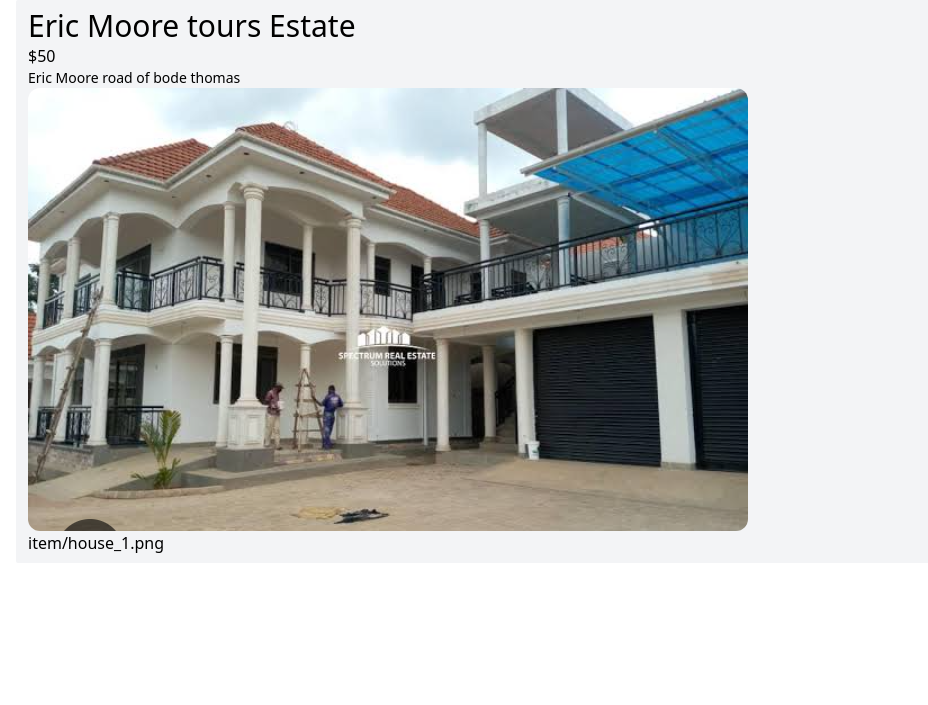
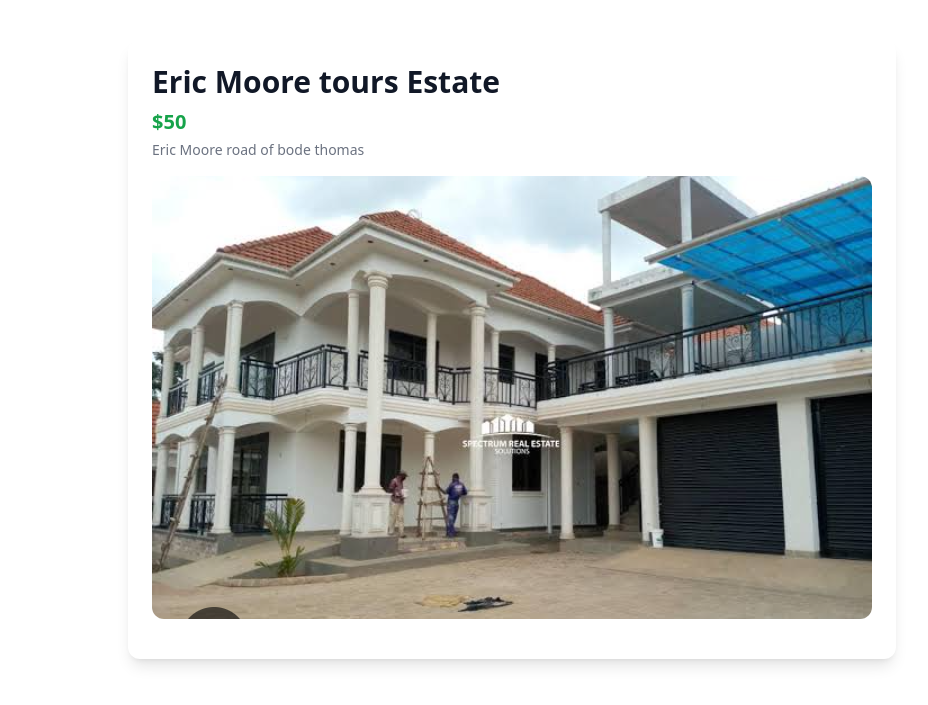
Before and after one commit to leoseis/lagos-state-appartments, a Django app: page /appartments/3/ in a window 1280 px wide. Shown: the part 30-735 px from the top of the page, without its empty margins (0-928 px from the left). Run offline with Django 4.2, Linux system fonts and the light colour scheme; data comes from the database, SQL or seed files in the repository; some libraries are stand-ins or nearby versions.

Commit message:
detaled page retyled

```diff
--- a/appartments/models.py
+++ b/appartments/models.py
@@ -12,5 +12,8 @@ class Appartment(models.Model):
     address = models.CharField(max_length=100)
     image =  models.ImageField(upload_to='item', blank=True, null=True)
 
+
+
+
     def __str__(self):
         return self.title
--- a/appartments/templates/appartment.html
+++ b/appartments/templates/appartment.html
@@ -1,27 +1,31 @@
 {% extends 'base.html' %}
 
 {% block content %}
+<div class="max-w-3xl mx-auto my-10 bg-white shadow-lg rounded-xl overflow-hidden">
+    <div class="p-6">
+        <h3 class="text-3xl font-bold text-gray-900 mb-2">{{ appartment.title }}</h3>
+        <p class="text-xl text-green-600 font-semibold mb-1">${{ appartment.price }}</p>
+        <p class="text-sm text-gray-500 mb-4">{{ appartment.address }}</p>
 
-<div class="px-3 py-2 bg-gray-100 rounded-sm">
-    <h3 class="text-3xl text-gray 900">{{ appartment.title }}</h3>
-    <p class="text gray-500">${{ appartment.price }}</p>
-   <p class="text gray-600 text-sm"> {{ appartment.address }}</p>
-   <div>
-    <img src="{{ appartment.image.url }}" class="rounded-xl">
+        <div class="mb-4">
+            <img src="{{ appartment.image.url }}" alt="Apartment Image" class="w-full h-auto rounded-xl">
         </div>
-{{ appartment.image }}
+
+        <!-- Optional: raw image field, can be removed -->
+        <!-- <p class="text-xs text-gray-400">{{ appartment.image }}</p> -->
 
         {% if request.user.is_staff %}
-<div class="mt-5 py-5 border-t border-grey-200">
-   <a href="/appartments/{{appartment.id}}/edit" class="text-blue-500">
+        <div class="mt-6 pt-4 border-t border-gray-200 flex space-x-4">
+            <a href="/appartments/{{ appartment.id }}/edit"
+               class="inline-block bg-blue-500 text-white px-4 py-2 rounded-md hover:bg-blue-600 transition">
                 Edit
             </a>
-    <a href="/appartments/{{appartment.id}}/delete"class="ml-3 text-blue-500">
+            <a href="/appartments/{{ appartment.id }}/delete"
+               class="inline-block bg-red-500 text-white px-4 py-2 rounded-md hover:bg-red-600 transition">
                 Delete
             </a>
         </div>
         {% endif %}
-
     </div>
-
+</div>
 {% endblock %}
--- a/appartments/templates/base.html
+++ b/appartments/templates/base.html
@@ -6,6 +6,15 @@
     <meta name="viewport" content="width=device-width, initial-scale=1.0">
     <title>lagos Estate</title>
     <script src="https://cdn.tailwindcss.com"></script>
+    <!-- Tailwind CSS CDN (for simplicity, or use via npm for production) -->
+<script src="https://cdn.tailwindcss.com"></script>
+
+<!-- Alpine.js for interactivity -->
+<script src="https://unpkg.com/alpinejs" defer></script>
+
+<!-- Heroicons (for icons like edit/delete/contact) -->
+<script src="https://unpkg.com/feather-icons"></script>
+
 </head>
 <body>
     <div class="space-x-6">
@@ -21,5 +30,9 @@
     {% block content %}
     {% endblock content %}
  </div>
+ <script>
+  feather.replace();
+</script>
+
 </body>
 </html>
```
Also changed, not shown: item/house_1.png (added), item/house_2.PNG (added), item/house_2_PeJwlF4.PNG (added). Lines whose indentation alone changed are shown as unchanged.
